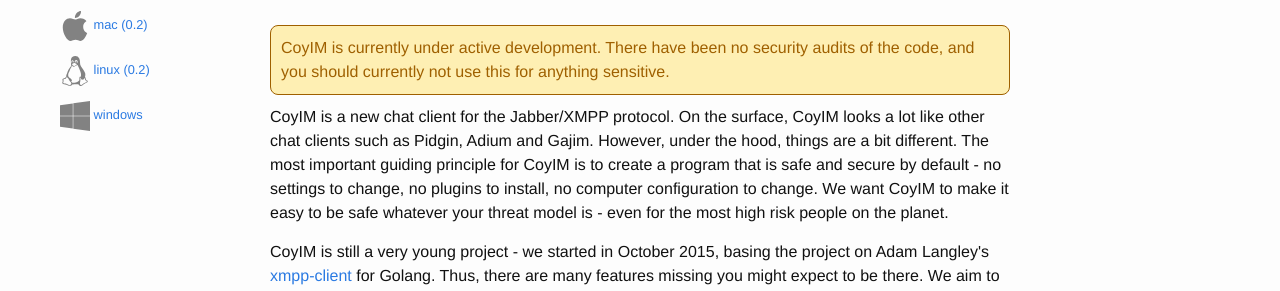
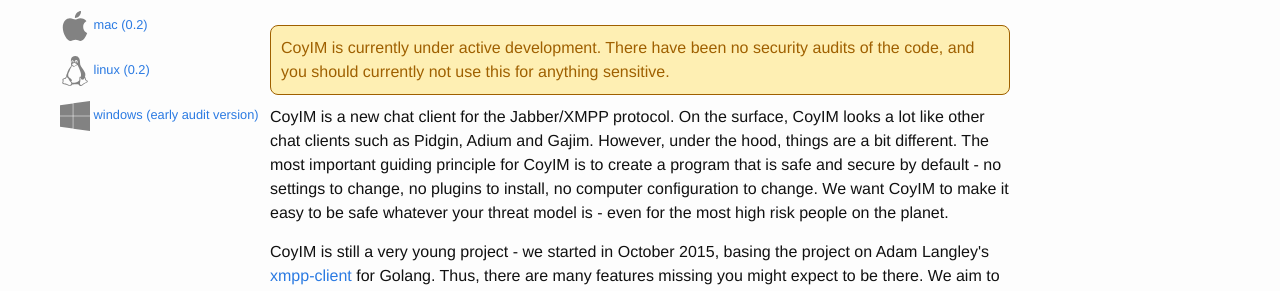
Before and after one commit to coyim/coyim-page, a Jekyll site: the page built from index.html, in a window 1280 px wide. Shown: the part 128-419 px from the top of the page. Built offline with Jekyll 4.4.1, drawn with Linux system fonts in a browser that asks for light colours.

Commit message:
mark windows as early audit

```diff
--- a/_layouts/default.html
+++ b/_layouts/default.html
@@ -39,7 +39,7 @@
             </svg>
           </span>
 
-          <span class="platform">windows</span>
+          <span class="platform">windows (early audit version)</span>
         </a>
       </p>
       </div>
```
